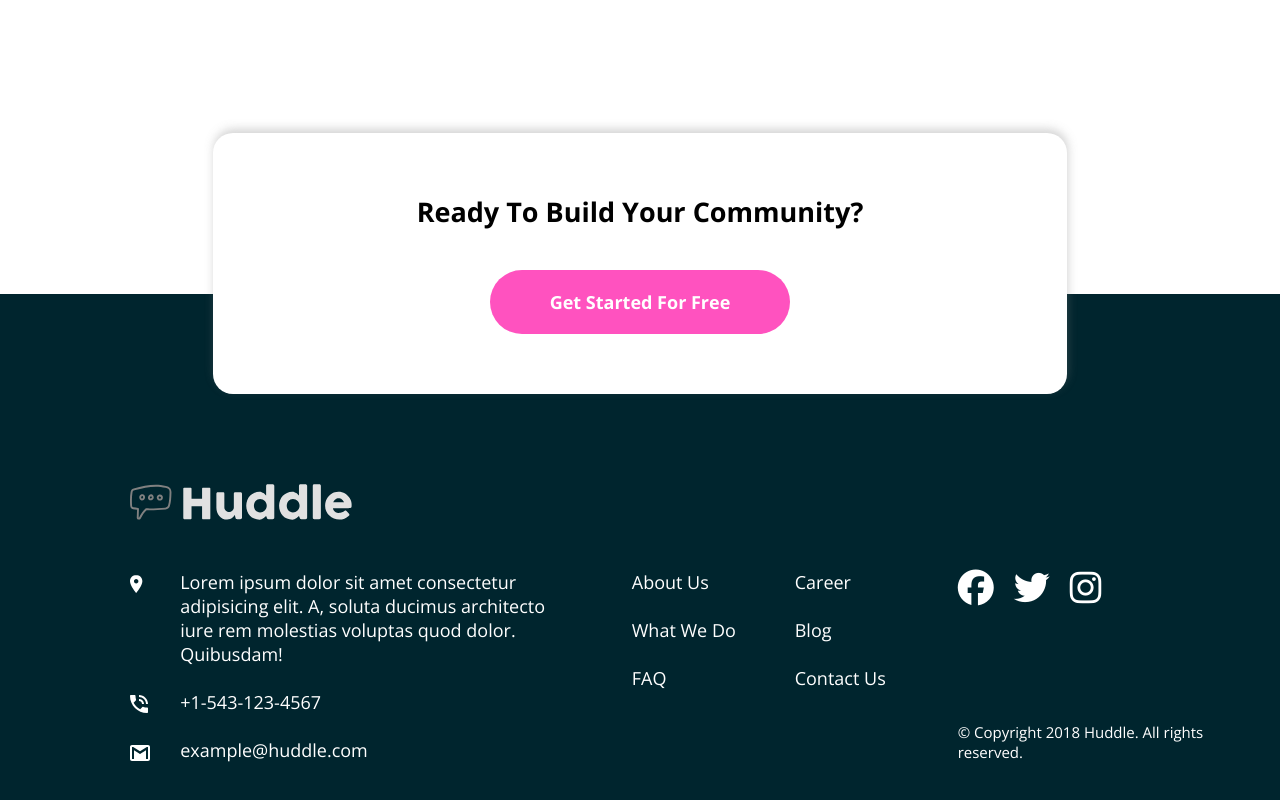
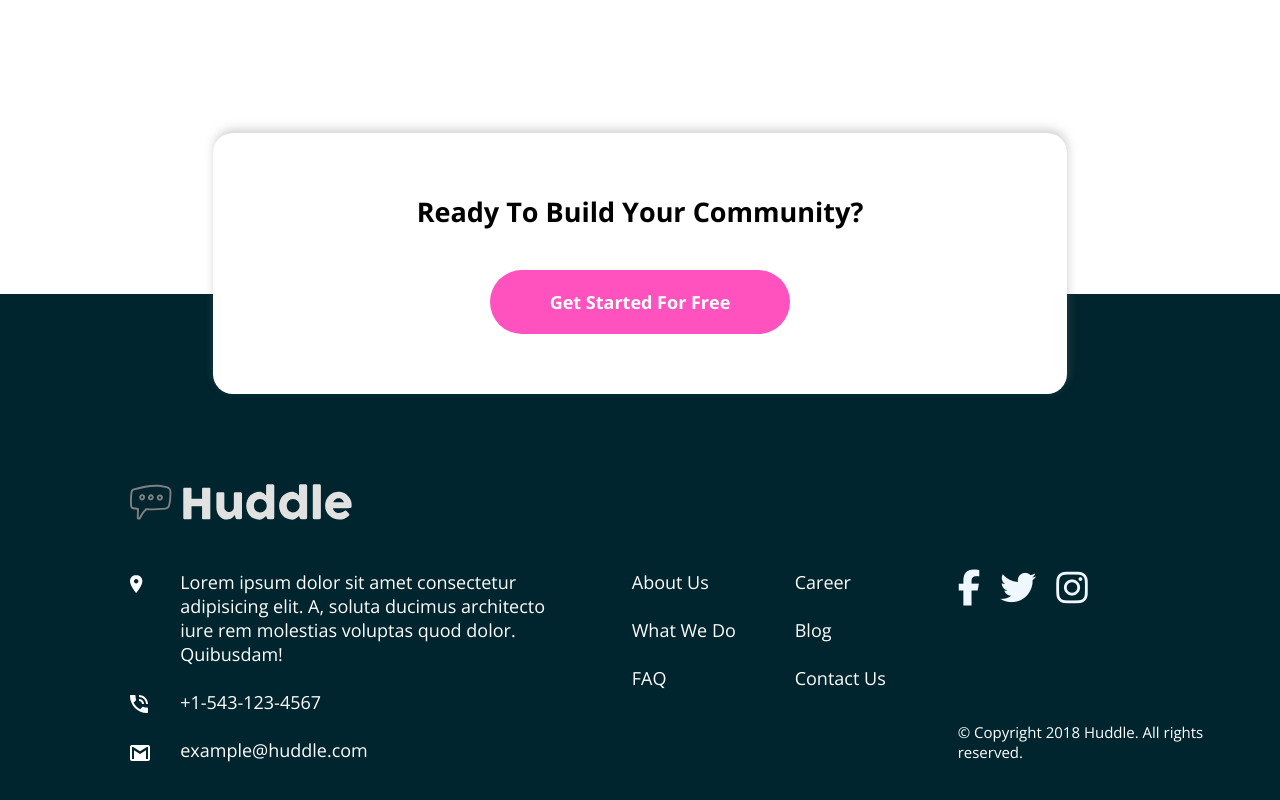
Before and after one commit to Cofucan/Huddle-Landing-Page, a plain HTML site: page index.html in a window 1280 px wide. Shown: the part 2441-3241 px from the top of the page. Drawn offline with nearby package versions, Linux system fonts and the light colour scheme.

Commit message:
updated favicon icons with links

```diff
--- a/index.html
+++ b/index.html
@@ -135,13 +135,13 @@
           </div>
           <div class="sm-copyright">
             <div class="sm-icons">
-              <i class="fa-brands fa-facebook fa-2x"></i>
+              <!-- <i class="fa-brands fa-facebook fa-2x"></i>
               <i class="fa-brands fa-twitter fa-2x"></i>
-              <i class="fa-brands fa-instagram fa-2x"></i>
+              <i class="fa-brands fa-instagram fa-2x"></i> -->
 
-              <!-- <a href="#" class="fa fa-facebook fa-2x"></a>
-              <a href="#" class="fa fa-twitter fa-2x"></a>
-              <a href="#" class="fa fa-instagram fa-2x"></a> -->
+              <a href="https://web.facebook.com/thezuriteam" class="fa fa-facebook fa-2x"></a>
+              <a href="https://twitter.com/theZuriTeam" class="fa fa-twitter fa-2x"></a>
+              <a href="https://www.instagram.com/accounts/login/?next=/thezuriteam/" class="fa fa-instagram fa-2x"></a>
             </div>
             <div class="copyright">
               <p>&copy; Copyright 2018 Huddle. All rights reserved.</p>
--- a/style.css
+++ b/style.css
@@ -328,6 +328,10 @@ footer {
   font-size: 15px;
 }
 
+a {
+  color: aliceblue;
+}
+
 @media screen and (max-width: 700px) {
   .top-pad {
     padding-top: 30px;
```
Also changed, not shown: 1 other file.
